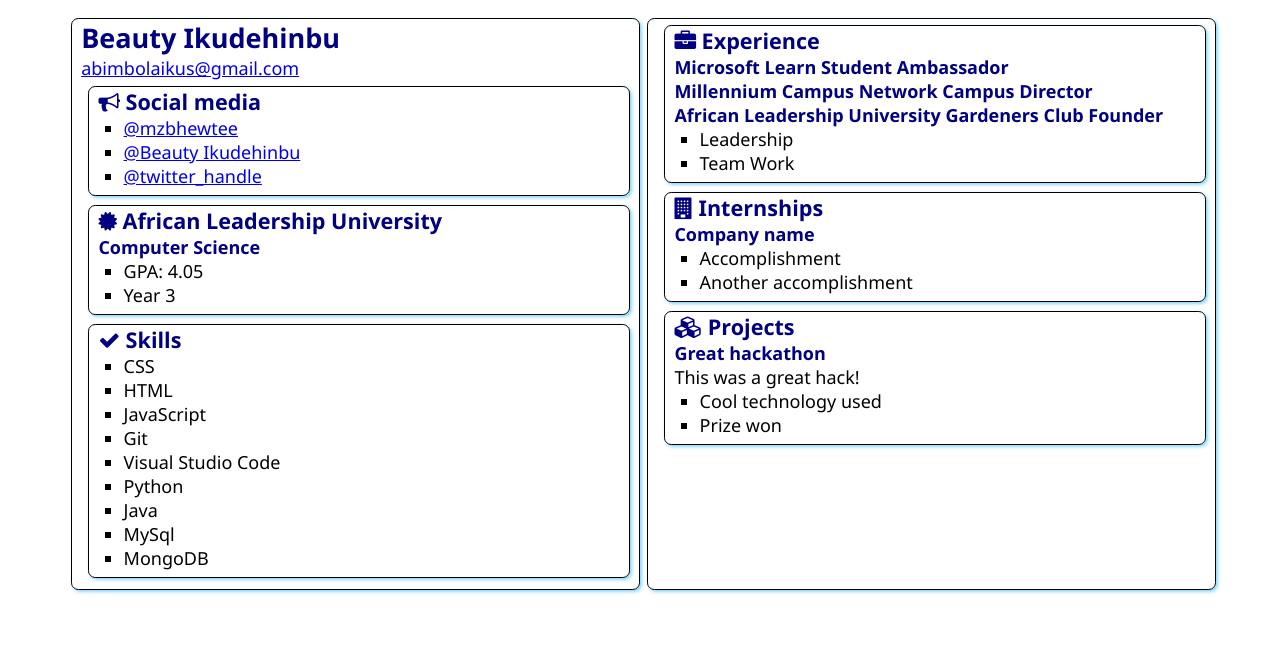
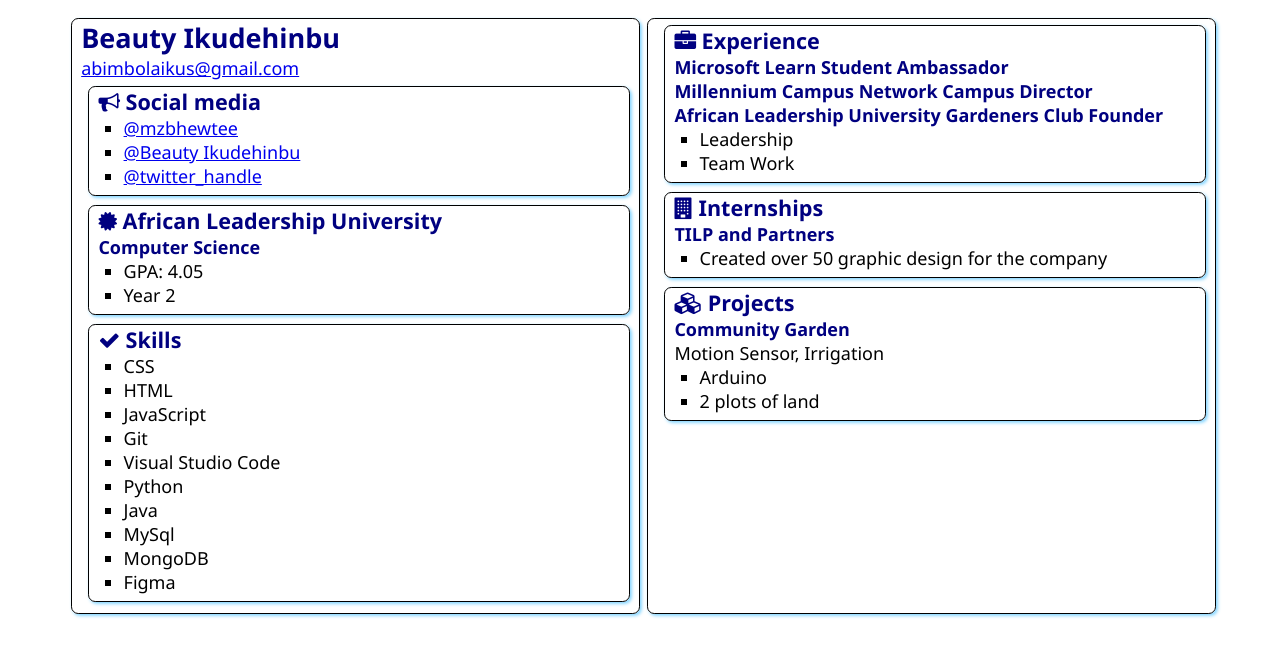
Before and after one commit to mzbhewtee/SATechnicalOnboarding, a plain HTML site: page src/index.html in a window 1280 px wide. Drawn offline with Linux system fonts and the light colour scheme.

Commit message:
Update index.html

```diff
--- a/src/index.html
+++ b/src/index.html
@@ -36,7 +36,7 @@
                     <h3>Computer Science</h3>
                     <ul>
                         <li>GPA: 4.05</li>
-                        <li>Year 3</li>
+                        <li>Year 2</li>
                     </ul>
                 </div>
             </section>
@@ -56,6 +56,7 @@
                     <li>Java</li>
                     <li>MySql</li>
                     <li>MongoDB</li>
+                    <li>Figma</li>
                 </ul>
             </section>
         </article>
@@ -79,10 +80,9 @@
                     Internships
                 </h2>
 
-                <h3>Company name</h3>
+                <h3>TILP and Partners</h3>
                 <ul>
-                    <li>Accomplishment</li>
-                    <li>Another accomplishment</li>
+                    <li>Created over 50 graphic design for the company</li>
                 </ul>
             </section>
             <section class="box">
@@ -91,11 +91,11 @@
                     Projects
                 </h2>
 
-                <h3>Great hackathon</h3>
-                <div>This was a great hack!</div>
+                <h3>Community Garden</h3>
+                <div>Motion Sensor, Irrigation</div>
                 <ul>
-                    <li>Cool technology used</li>
-                    <li>Prize won</li>
+                    <li>Arduino</li>
+                    <li>2 plots of land</li>
                 </ul>
             </section>
         </article>
```
